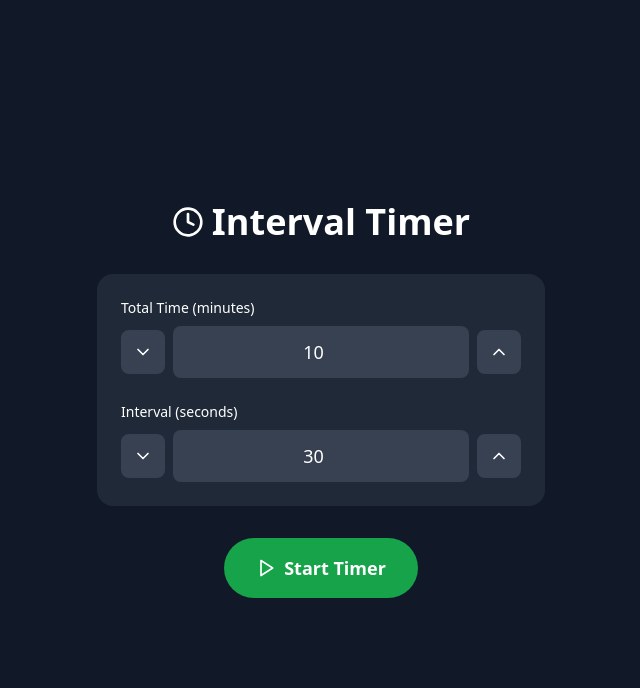
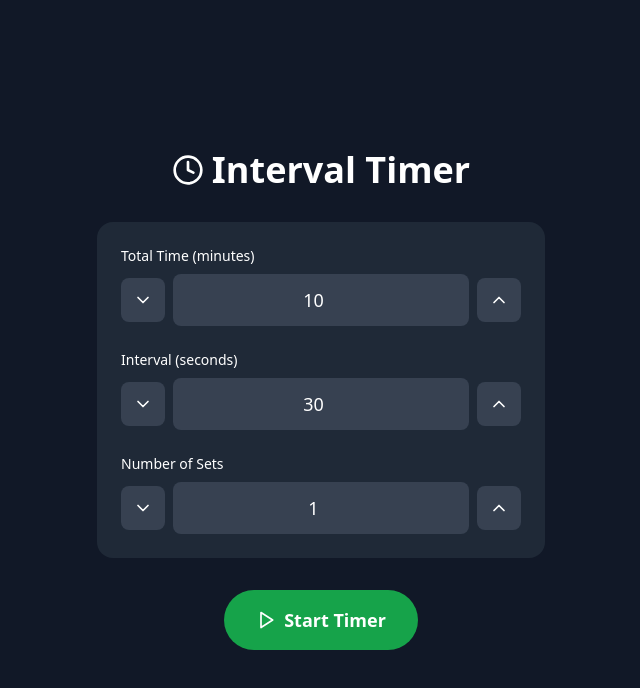
Before and after one commit to gjpark03/TaskTempo, a React (Vite) app: page /timer in a window 1280 px wide. Shown: the top 688 px of the page, without its empty margins (319-959 px from the left). Built offline with nearby package versions, Linux system fonts and the light colour scheme; the HTML template or start-up script is replaced by a standard one.

Commit message:
Added set functionality

```diff
--- a/src/TimerApp.jsx
+++ b/src/TimerApp.jsx
@@ -4,6 +4,8 @@ import { Play, Pause, RotateCcw, Clock, ChevronUp, ChevronDown } from 'lucide-re
 export default function TimerApp() {
   const [totalMinutes, setTotalMinutes] = useState(10);
   const [intervalSeconds, setIntervalSeconds] = useState(30);
+  const [totalSets, setTotalSets] = useState(1);
+  const [currentSet, setCurrentSet] = useState(1);
   const [timeRemaining, setTimeRemaining] = useState(0);
   const [isRunning, setIsRunning] = useState(false);
   const [nextInterval, setNextInterval] = useState(0);
@@ -14,8 +16,17 @@ export default function TimerApp() {
       intervalRef.current = setInterval(() => {
         setTimeRemaining(prev => {
           if (prev <= 1) {
-            setIsRunning(false);
-            return 0;
+            // Check if there are more sets to complete
+            if (currentSet < totalSets) {
+              // Start the next set
+              setCurrentSet(currentSet + 1);
+              setNextInterval(Math.ceil((totalMinutes * 60) / intervalSeconds));
+              return totalMinutes * 60;
+            } else {
+              // All sets completed
+              setIsRunning(false);
+              return 0;
+            }
           }
           return prev - 1;
         });
@@ -25,7 +36,7 @@ export default function TimerApp() {
     }
 
     return () => clearInterval(intervalRef.current);
-  }, [isRunning, timeRemaining]);
+  }, [isRunning, timeRemaining, currentSet, totalSets, totalMinutes, intervalSeconds]);
 
   useEffect(() => {
     if (isRunning && timeRemaining > 0) {
@@ -45,6 +56,7 @@ export default function TimerApp() {
     if (timeRemaining === 0) {
       setTimeRemaining(totalMinutes * 60);
       setNextInterval(Math.ceil((totalMinutes * 60) / intervalSeconds));
+      setCurrentSet(1);
     }
     setIsRunning(true);
   };
@@ -57,6 +69,7 @@ export default function TimerApp() {
     setIsRunning(false);
     setTimeRemaining(0);
     setNextInterval(0);
+    setCurrentSet(1);
   };
 
   const formatTime = (seconds) => {
@@ -136,6 +149,36 @@ export default function TimerApp() {
                 </button>
               </div>
             </div>
+
+            <div>
+              <label className="block text-sm font-medium mb-2">
+                Number of Sets
+              </label>
+              <div className="flex items-center gap-2">
+                <button
+                  onClick={() => setTotalSets(Math.max(1, totalSets - 1))}
+                  className="p-3 rounded-lg bg-gray-700 hover:bg-gray-600 text-white transition-colors"
+                  aria-label="Decrease sets"
+                >
+                  <ChevronDown className="w-5 h-5" />
+                </button>
+                <input
+                  type="number"
+                  min="1"
+                  max="10"
+                  value={totalSets}
+                  onChange={(e) => setTotalSets(parseInt(e.target.value) || 1)}
+                  className="flex-1 px-4 py-3 rounded-lg bg-gray-700 text-white text-lg text-center focus:outline-none focus:ring-2 focus:ring-blue-500"
+                />
+                <button
+                  onClick={() => setTotalSets(Math.min(10, totalSets + 1))}
+                  className="p-3 rounded-lg bg-gray-700 hover:bg-gray-600 text-white transition-colors"
+                  aria-label="Increase sets"
+                >
+                  <ChevronUp className="w-5 h-5" />
+                </button>
+              </div>
+            </div>
           </div>
         )}
 
@@ -148,6 +191,11 @@ export default function TimerApp() {
               <div className="text-gray-400 text-lg">
                 {remainingIntervals} interval{remainingIntervals !== 1 ? 's' : ''} remaining
               </div>
+              {totalSets > 1 && (
+                <div className="text-gray-400 text-lg mt-2">
+                  Set {currentSet} of {totalSets}
+                </div>
+              )}
             </div>
 
             <div className="bg-gray-800 rounded-2xl p-4">
```
